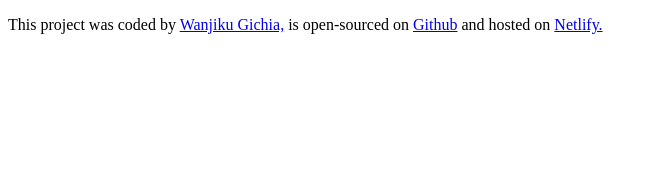
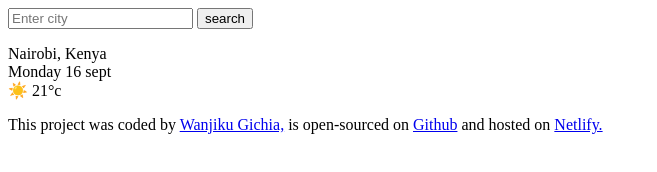
Before and after one commit to Wanjiku-Gichia/SheCodes-weather-app-project, a plain HTML site: page index.html in a window 1280 px wide. Shown: the whole page, without its empty margins (0-657 px from the left). Drawn offline with Linux system fonts and the light colour scheme.

Commit message:
update the title, added the search form and also added a paragraph to the main element.

```diff
--- a/index.html
+++ b/index.html
@@ -4,11 +4,16 @@
     <meta charset="UTF-8" />
     <meta http-equiv="X-UA-Compatible" content="IE=edge" />
     <meta name="viewport" content="width=device-width, initial-scale=1.0" />
-    <title>Document</title>
+    <title>weather app</title>
   </head>
   <body>
-    <header></header>
-    <main></main>
+    <header>
+      <input type="text" placeholder="Enter city" required />
+      <input type="submit" value="search" />
+    </header>
+    <main>
+      <p>Nairobi, Kenya <br />Monday 16 sept <br />☀️ 21°c</p>
+    </main>
     <footer>
       <p>
         This project was coded by
```
